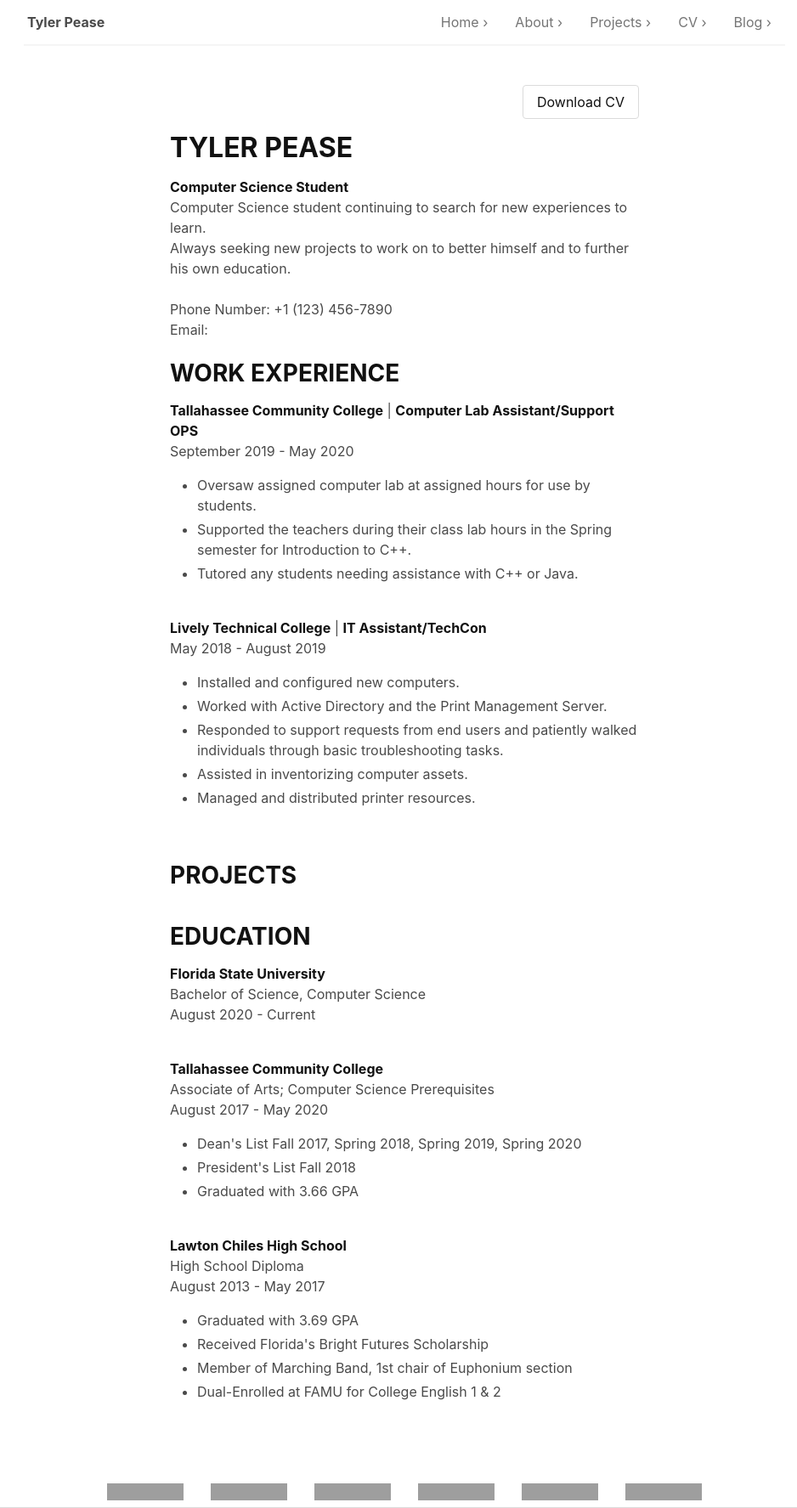
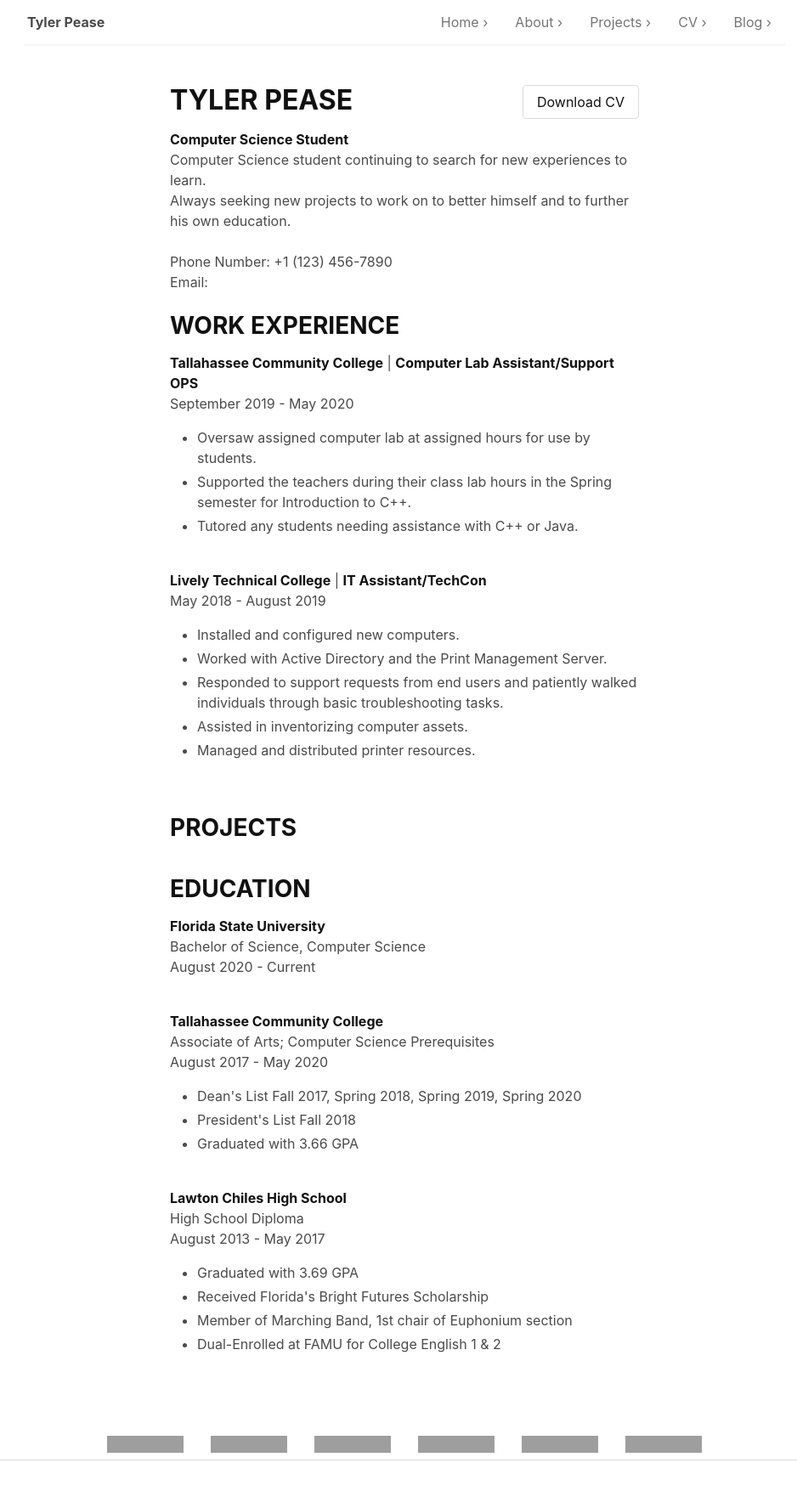
Before and after one commit to SirTarragon/sirtarragon.github.io, a Jekyll site: the page built from cv/index.html, in a window 1280 px wide. Shown: the whole page at 85% size, without its empty margins (164-1102 px from the left). Built offline with Jekyll 4.4.1, drawn with Linux system fonts in a browser that asks for light colours; after the commit the page ends 1719 px from its top, so only the background shows below that; grey boxes are pictures that could not be loaded.

Commit message:
pulling download cv to the right

```diff
--- a/cv/index.html
+++ b/cv/index.html
@@ -3,8 +3,8 @@ layout: standard
 title: CV
 ---
 <div class="cv">
-    <p align="right"><a class="button is-inverted" href="#/files/resume.pdf"
-            title="Download CV as PDF">Download CV</a></p>
+    <span class="is-pulled-right"><a class="button is-inverted" href="#/files/resume.pdf"
+            title="Download CV as PDF">Download CV</a></span>
     <div itemscope itemtype="http://schema.org/Person">
         <span itemprop="name"><h1><strong>TYLER PEASE</strong></h1></span>
         <span itemprop="jobTitle"><strong>Computer Science Student</strong><br></span>
```
